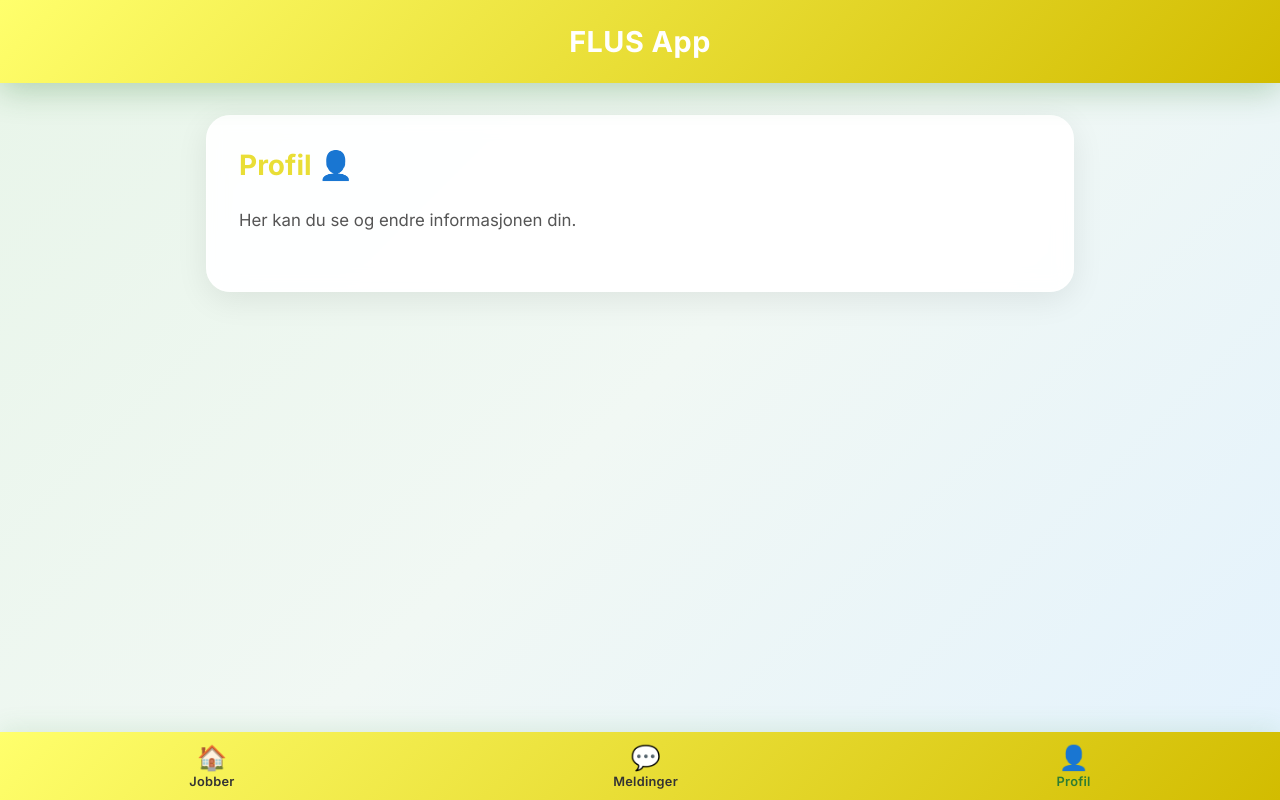
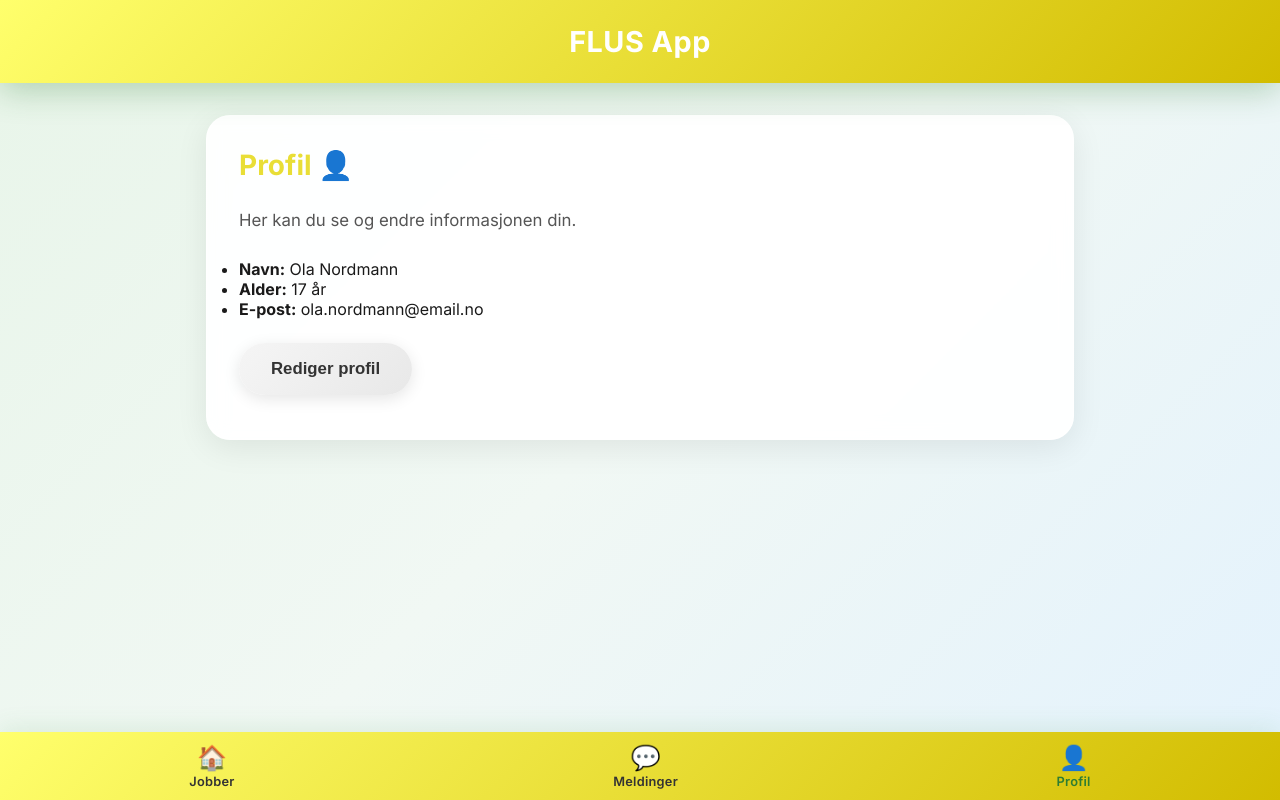
Before and after one commit to mazijoni/flus, a plain HTML site: page index.html in a window 1280 px wide. Both pictures are taken after a click on the button "Profil". Drawn offline with Linux system fonts and the light colour scheme.

Commit message:
Added profile section

```diff
--- a/index.html
+++ b/index.html
@@ -6,7 +6,6 @@
   <title>FLUS Advanced Prototype</title>
   <link href="https://fonts.googleapis.com/css2?family=Inter:wght@400;600;700&display=swap" rel="stylesheet">
 <style>
-    /* Global Styles */
     * {
       box-sizing: border-box;
       margin: 0;
@@ -74,7 +73,6 @@
       color: #555;
     }
 
-    /* Button Styles */
     .btn {
       background: linear-gradient(135deg, #e9de36, #d2bc00);
       color: white;
@@ -131,7 +129,6 @@
       box-shadow: 0 6px 20px rgba(0, 0, 0, 0.15);
     }
 
-    /* Job Cards */
     .job-list {
       display: flex;
       flex-direction: column;
@@ -211,7 +208,6 @@
       gap: 0.75rem;
     }
 
-    /* Responsive Buttons in Card */
     .job-pay button {
       font-size: 0.95rem;
       padding: 0.7rem 1.5rem;
@@ -230,13 +226,11 @@
       box-shadow: 0 8px 24px rgba(25, 118, 210, 0.4);
     }
 
-    /* Onboarding special styling */
     #onboarding {
       background: linear-gradient(135deg, rgba(67, 160, 71, 0.08), rgba(102, 187, 106, 0.05));
       border: 2px solid rgba(67, 160, 71, 0.2);
     }
 
-    /* Mobile adjustments */
     @media (max-width: 600px) {
       header {
         font-size: 1.5rem;
@@ -343,9 +337,18 @@
     <button class="btn" style="margin-top:1rem;">Filtrer / Søk 🔍</button>
   </section>
 
+  <section id="profile" style="display:none;">
+    <h2>Profil 👤</h2>
+    <p>Her kan du se og endre informasjonen din.</p>
+    <ul style="margin-bottom:1.5rem;">
+      <li><strong>Navn:</strong> Ola Nordmann</li>
+      <li><strong>Alder:</strong> 17 år</li>
+      <li><strong>E-post:</strong> ola.nordmann@email.no</li>
+    </ul>
+    <button class="btn btn-secondary">Rediger profil</button>
+  </section>
 </main>
 
-<!-- Bunnmeny med ikoner -->
 <nav class="bottom-nav">
   <button class="nav-btn" onclick="showTab('jobs')" title="Småjobber">
     <span aria-hidden="true">🏠</span>
@@ -412,16 +415,16 @@
 </style>
 
 <script>
-  // Bytt mellom sidene når du trykker på ikonene i menyen nederst
   function showTab(tab) {
-    // Skjul alle seksjoner (bortsett fra header og meny)
     document.querySelectorAll('main > section').forEach(sec => sec.style.display = 'none');
-    // Vis riktig seksjon ut fra hva du trykker på
     if(tab === 'jobs') {
       document.getElementById('jobs').style.display = '';
       document.getElementById('onboarding').style.display = '';
+      let prof = document.getElementById('profile');
+      if(prof) prof.style.display = 'none';
+      let msg = document.getElementById('messages');
+      if(msg) msg.style.display = 'none';
     } else if(tab === 'messages') {
-      // Lag meldingsseksjon hvis den ikke finnes fra før
       let msg = document.getElementById('messages');
       if(!msg) {
         msg = document.createElement('section');
@@ -435,15 +438,8 @@
       let prof = document.getElementById('profile');
       if(prof) prof.style.display = 'none';
     } else if(tab === 'profile') {
-      // Lag profilseksjon hvis den ikke finnes fra før
       let prof = document.getElementById('profile');
-      if(!prof) {
-        prof = document.createElement('section');
-        prof.id = 'profile';
-        prof.innerHTML = `<h2>Profil 👤</h2><p>Her kan du se og endre informasjonen din.</p>`;
-        document.querySelector('main').appendChild(prof);
-      }
-      prof.style.display = '';
+      if(prof) prof.style.display = '';
       document.getElementById('onboarding').style.display = 'none';
       document.getElementById('jobs').style.display = 'none';
       let msg = document.getElementById('messages');
```
